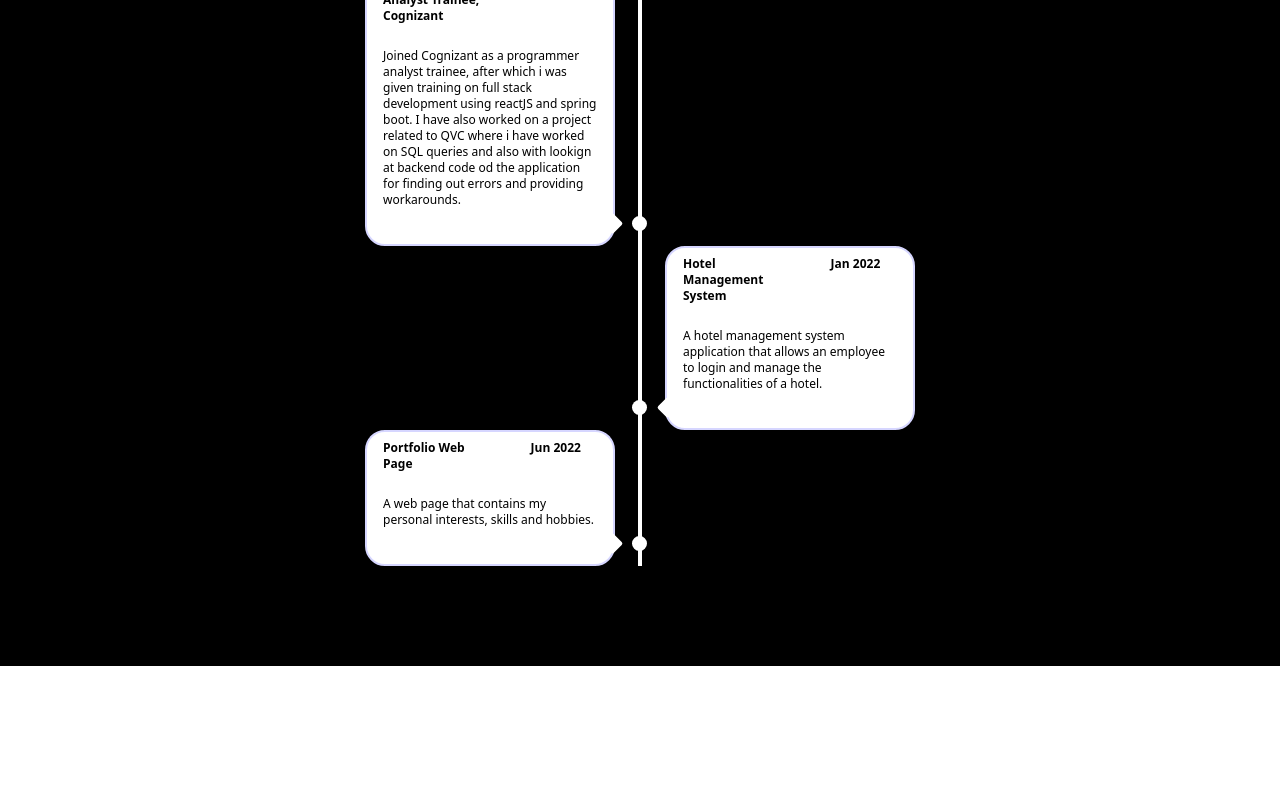
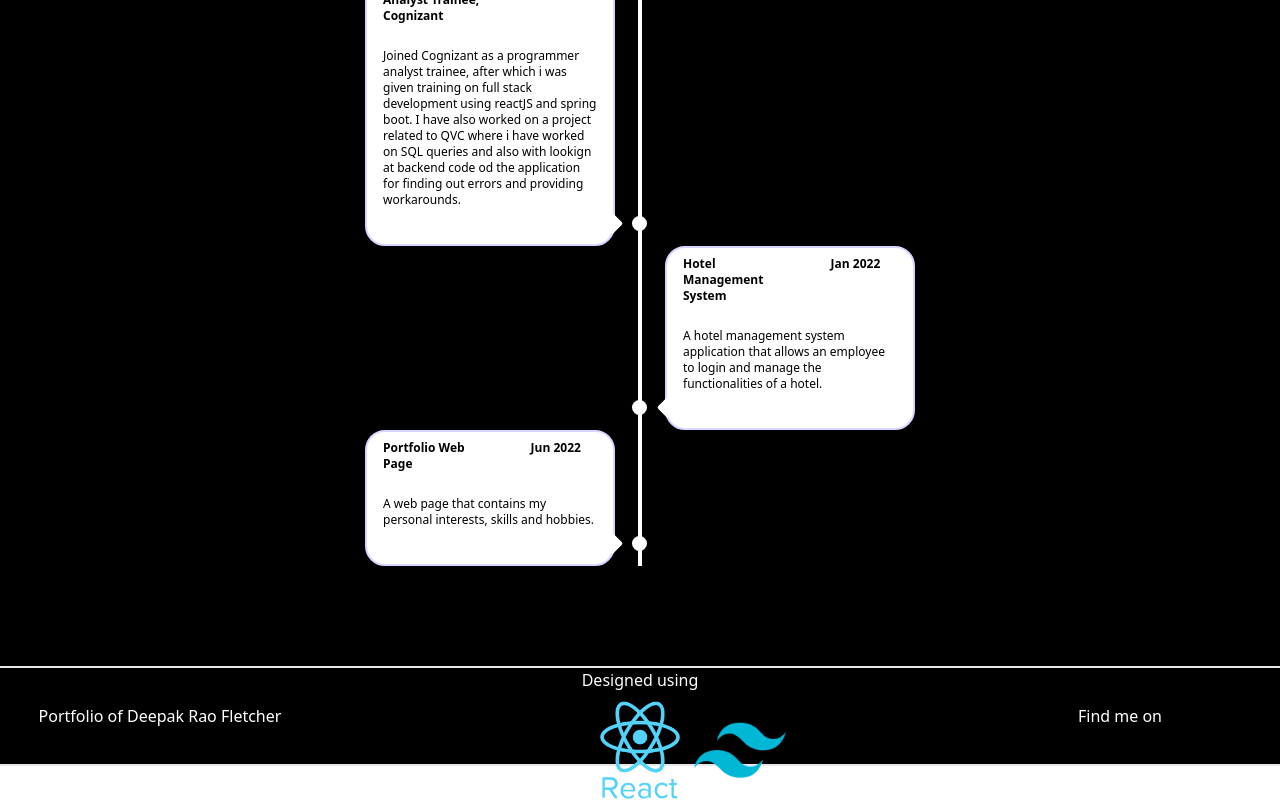
Before and after one commit to deepak-fletcher/portfolio, a React (Create React App) app: page / in a window 1280 px wide. Shown: the part 3872-4672 px from the top of the page. Before the commit the page ends 4538 px from the top, so only its background shows below. Built offline with nearby package versions, Linux system fonts and the light colour scheme.

Commit message:
added footer

```diff
--- a/src/App.js
+++ b/src/App.js
@@ -3,6 +3,7 @@ import NavBar from './components/NavBar';
 import { LandingPage } from './components/LandingPage';
 import {Skills} from './components/Skills';
 import {Timeline} from './components/Timeline';
+import Footer from './components/Footer';
 function App() {
   return (
     <div className="App">
@@ -11,6 +12,7 @@ function App() {
         <Skills class="m-9 p-10">
         </Skills>
         <Timeline></Timeline>
+        <Footer></Footer>
     </div>
   );
 }
--- /dev/null
+++ b/src/components/Footer.js
@@ -0,0 +1,29 @@
+import React from 'react'
+import react from '../assets/react.png';
+import tailwind from '../assets/Tailwind.png';
+
+const Footer = () => {
+  return (
+    <div class="w-[100%] h-[100px] border-y-2 bg-[#000000] flex flex-row">
+        <p class="text-white m-auto w-[25%]">Portfolio of Deepak Rao Fletcher</p>
+        <div class="w-[50%] m-auto">
+            <p class="text-white">
+                Designed using
+            </p>
+            <span class="m-auto mt-2 w-[100px] flex flex-row">
+            <img class="m-auto w-10 l-10 align-middle" id="react" className="image" src={react}></img>
+            <img class="m-auto w-7 l-7 align-middle" id="tailwind" className="image" src={tailwind}></img>
+            </span>
+
+        </div>
+        <div class="w-[25%] m-auto">
+            <p class="text-white">
+                Find me on
+            </p>
+
+        </div>
+    </div>
+  )
+}
+
+export default Footer
```
Also changed, not shown: src/assets/Tailwind.png (added).
